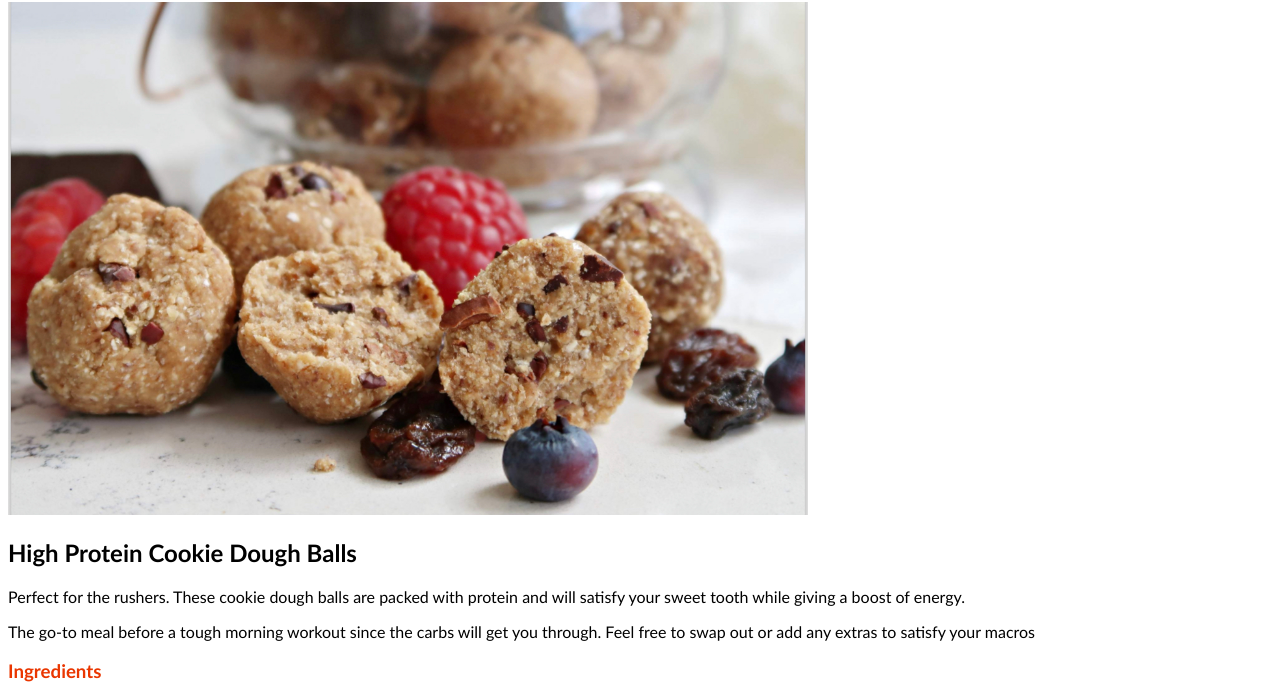
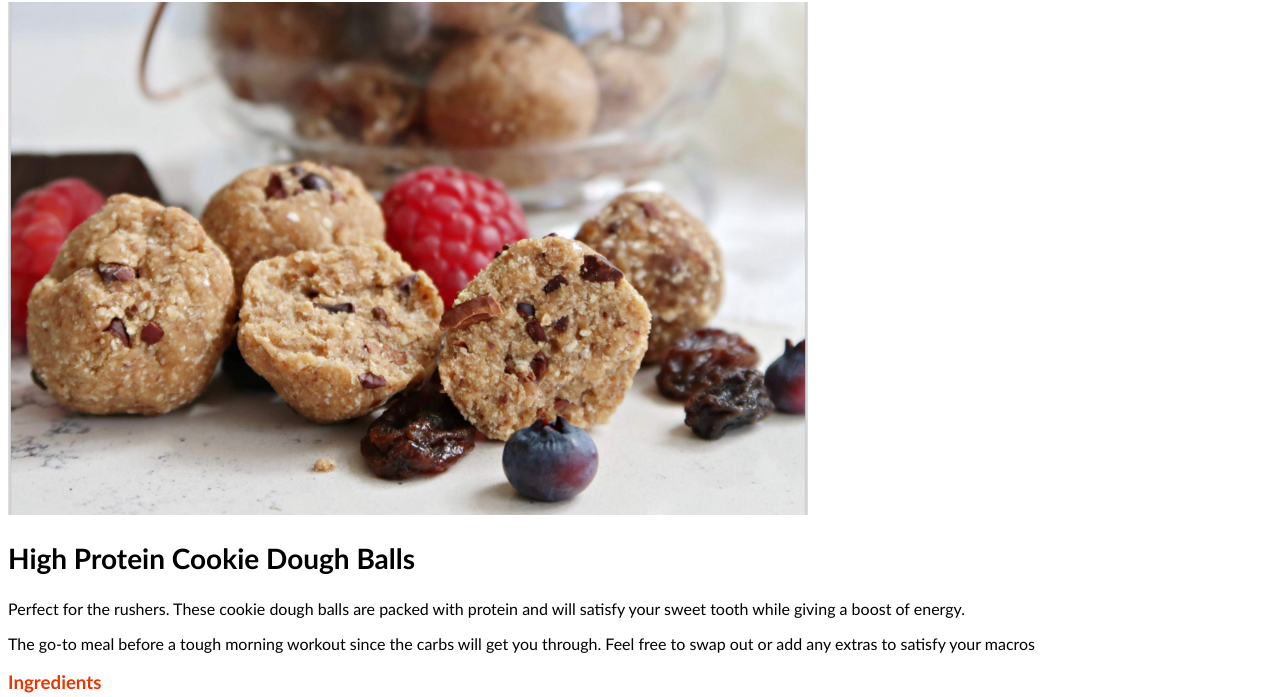
Before and after one commit to joyce-sun/odin-recipes, a plain HTML site: page recipes/cookie-dough.html in a window 1280 px wide. Shown: the part 90-787 px from the top of the page. Drawn offline with Linux system fonts and the light colour scheme.

Commit message:
Change size for title of recipe

```diff
--- a/styles.css
+++ b/styles.css
@@ -12,6 +12,10 @@ h1 {
     text-align: center;
     font-family: "Trebuchet MS", Verdana, sans-serif;
     color: white;
+}
+
+h2 {
+    font-size: 28px;
 }
 
 h3 {
```
